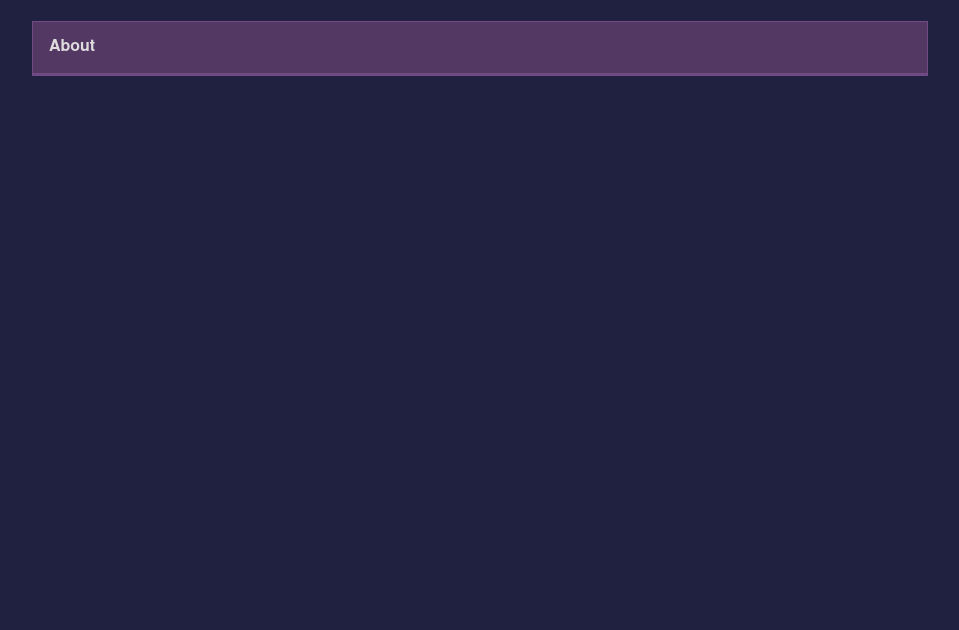
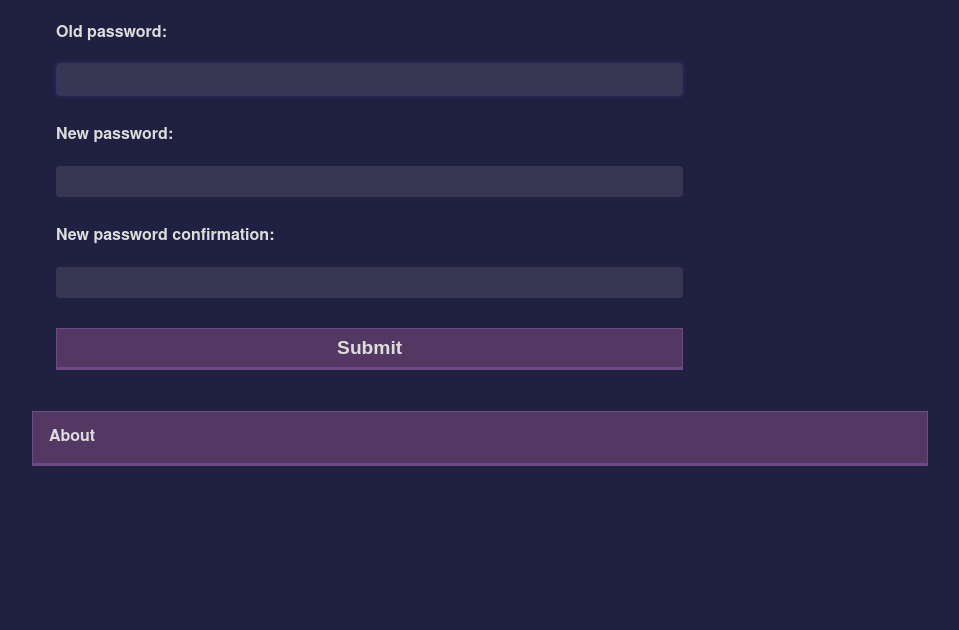
Before and after one commit to vlaya8/tagforest, a Django app: page /accounts/password_change/ in a window 1280 px wide. Shown: the part 177-807 px from the top of the page, without its empty margins (160-1119 px from the left). Run offline with Django 3.2, Linux system fonts and the light colour scheme; the visitor is signed in with stand-in values (Sample User, id 1); style sheets or scripts are compiled from the project's sources; parts of the project's set-up code (start-up, migrations or seed data) failed here and were passed over.

Commit message:
Add password change view

```diff
--- a/tags/templates/tags/registration/password_change.html
+++ b/tags/templates/tags/registration/password_change.html
@@ -4,4 +4,20 @@
 
 {% block content %}
 
+<form method="post" class="contentForm">
+  <ul>
+    {% csrf_token %}
+
+    {% for field in form %}
+	{{ field.label_tag }}<br>
+	{{ field }}
+	{% for error in field.errors %}
+	  <p style="color: red">{{ error }}</p>
+	{% endfor %}
+    {% endfor %}
+
+    <input type="submit" value="Submit"/>
+  </ul>
+</form>
+
 {% endblock %}
--- a/tags/urls.py
+++ b/tags/urls.py
@@ -22,8 +22,8 @@ urlpatterns = [
         path('<str:username>/', include(user_urlpatterns)),
         path('about/', views.AboutView.as_view(), name="about"),
         path('accounts/', include([
+            path('password_change/', views.ChangePasswordView.as_view()),
             path('login/', auth_views.LoginView.as_view(template_name='tags/registration/login.html')),
-            path('password_change/', auth_views.PasswordChangeView.as_view(template_name='tags/registration/password_change.html')),
             path('signup/', views.signup, name="signup"),
             path('', include('django.contrib.auth.urls')),
         ])),
--- a/tags/views/views.py
+++ b/tags/views/views.py
@@ -96,6 +96,17 @@ class UserDataView(View):
 class ProfileView(UserDataView):
 
     template_name = 'tags/registration/profile.html'
+
+class ChangePasswordView(auth_views.PasswordChangeView):
+
+    success_url = reverse_lazy('tags:index')
+    template_name = 'tags/registration/password_change.html'
+
+    def get_context_data(self, **kwargs):
+
+        context = super().get_context_data(**kwargs)
+
+        return context
 
 class TreeView(UserDataView):
 
```
